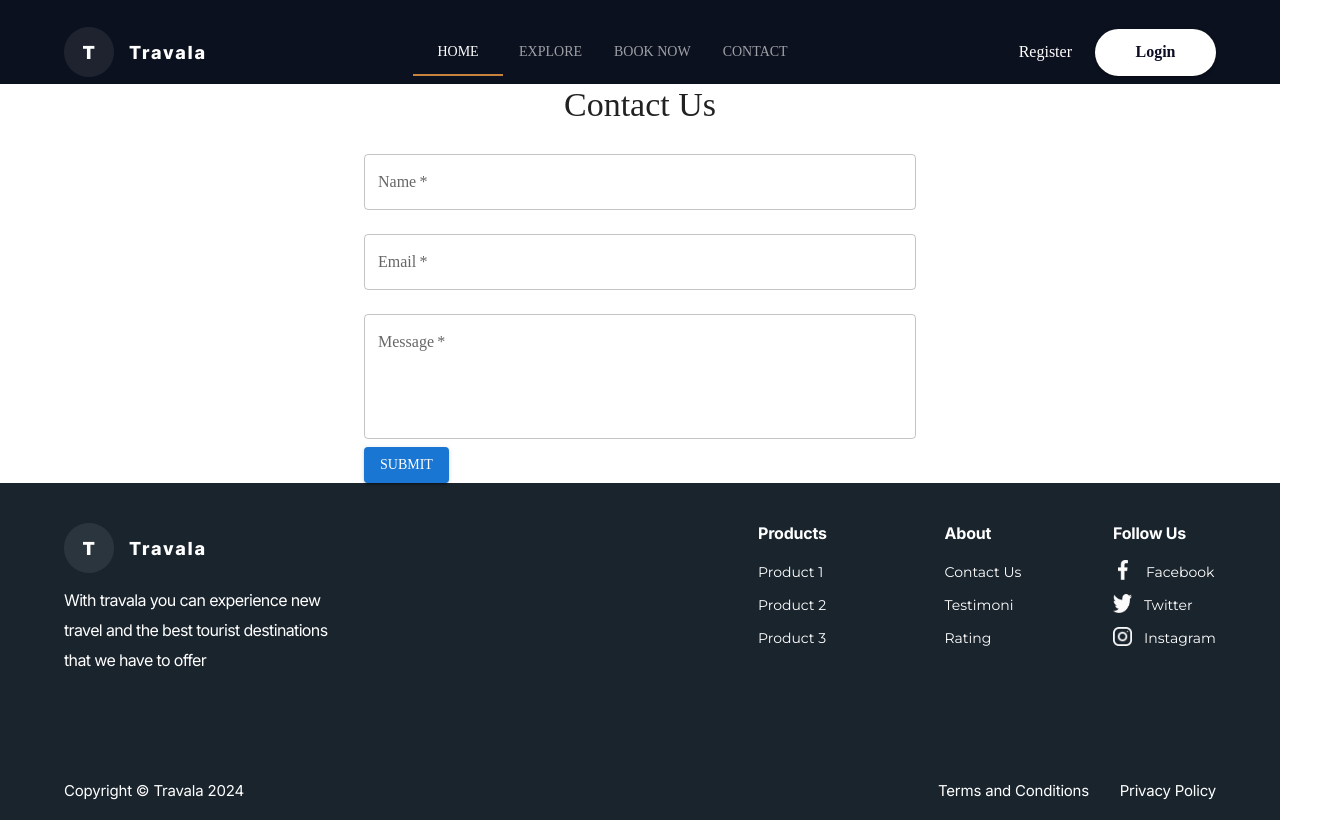
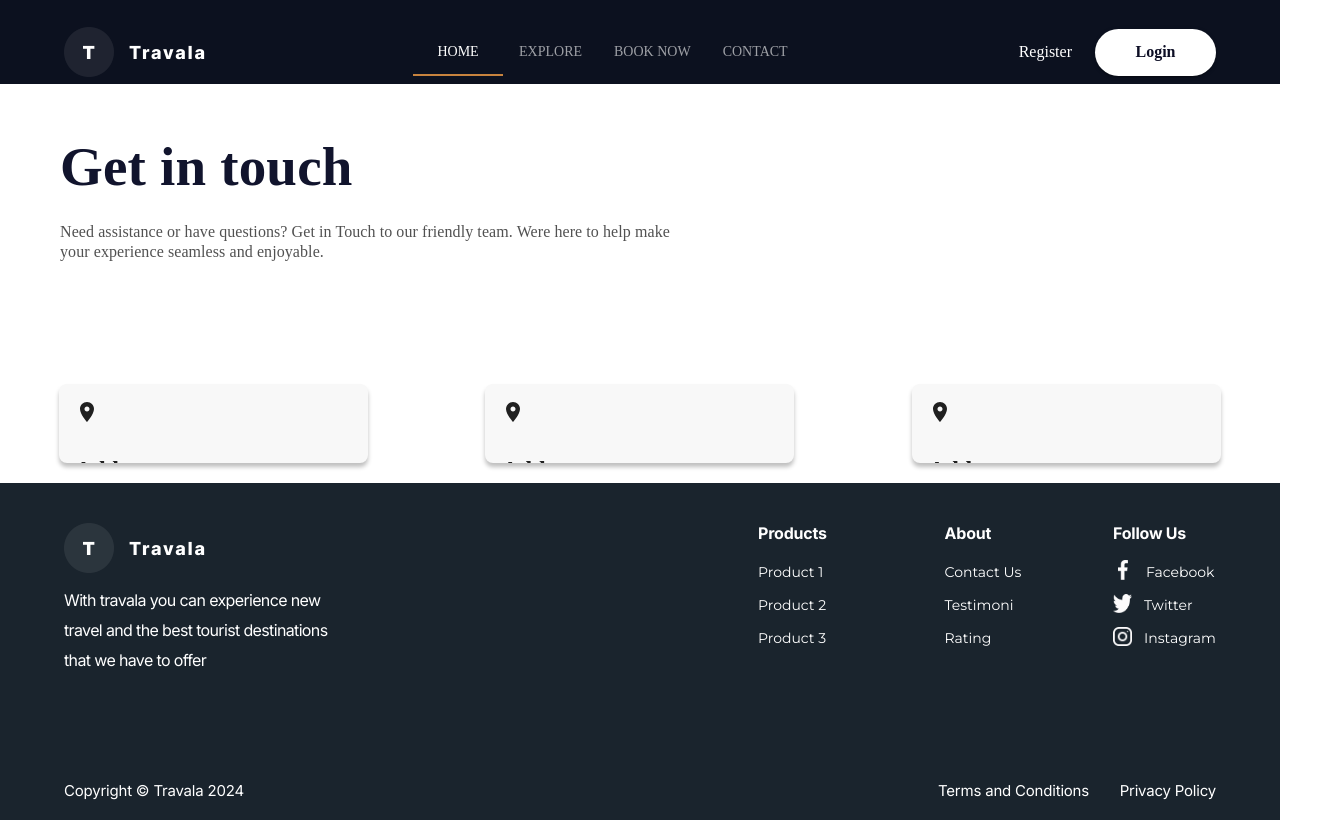
Before and after one commit to Software-Lifecycle-Consultants/slc-open-hms, a Next.js app: page /contact-us in a window 1280 px wide. Shown: the whole page, 1340 px wide, since content can reach past the window. Built offline with nearby package versions, Linux system fonts and the light colour scheme.

Commit message:
tempory update

```diff
--- a/app/contact-us/page.tsx
+++ b/app/contact-us/page.tsx
@@ -1,10 +1,13 @@
-"use client"
-import React, { useEffect, useState } from 'react';
-import TextField from '@mui/material/TextField';
-import Button from '@mui/material/Button';
-import Container from '@mui/material/Container';
-import Typography from '@mui/material/Typography';
-import { postData } from '@/services/api';
+"use client";
+import React, { useEffect, useState } from "react";
+import TextField from "@mui/material/TextField";
+import Button from "@mui/material/Button";
+import Container from "@mui/material/Container";
+import Typography from "@mui/material/Typography";
+import { postData } from "@/services/api";
+import HeaderSection from "@/components/contactPage/HeaderSection";
+import { Box } from "@mui/material";
+import ContactCard from "@/components/contactPage/ContactCard";
 
 //Contact data captured from the front-end
 interface ContactData {
@@ -19,7 +22,7 @@ interface ContactData {
  */
 
 const ContactUs = () => {
-  const [formData, setFormData] = useState<ContactData>({
+  /*const [formData, setFormData] = useState<ContactData>({
     name: '',
     email: '',
     message: '',
@@ -58,54 +61,33 @@ const ContactUs = () => {
     event.preventDefault();
     postApiData();
     console.log('Form Data:', formData);
-  };
-
+  };*/
 
   return (
-    <Container maxWidth="sm">
-      <Typography variant="h4" align="center" gutterBottom>
-        Contact Us
-      </Typography>
-      <form onSubmit={handleSubmit}>
-        <TextField
-          label="Name"
-          variant="outlined"
-          fullWidth
-          margin="normal"
-          name="name"
-          value={formData.name}
-          onChange={handleChange}
-          required
-        />
-        <TextField
-          label="Email"
-          variant="outlined"
-          fullWidth
-          margin="normal"
-          type="email"
-          name="email"
-          value={formData.email}
-          onChange={handleChange}
-          required
-        />
-        <TextField
-          label="Message"
-          variant="outlined"
-          fullWidth
-          margin="normal"
-          name="message"
-          value={formData.message}
-          onChange={handleChange}
-          multiline
-          rows={4}
-          required
-        />
-        <Button variant="contained" color="primary" type="submit">
-          Submit
-        </Button>
-      </form>
-    </Container>
+    <>
+      <Box
+        sx={{
+          backgroundColor: "white",
+          color: "white",
+          height: { xs: "200px", sm: "250px", md: "300px", lg: "300px" },
+          width: "100%",
+          display: "inline-block",
+          marginLeft: { xs: "10px", sm: "15px", md: "30px", lg: "60px" },
+          paddingBottom: "10px",
+        }}
+      >
+        <HeaderSection />
+      </Box>
+
+      <Box
+        sx={{
+          display: "flex",
+        }}
+      >
+        <ContactCard />
+      </Box>
+    </>
   );
-}
+};
 
 export default ContactUs;
--- /dev/null
+++ b/components/contactPage/ContactCard.tsx
@@ -0,0 +1,87 @@
+import { Box, Card, CardContent, Grid, Icon } from "@mui/material";
+import React from "react";
+import LocationOnIcon from "@mui/icons-material/LocationOn";
+
+const ContactCard = () => {
+  return (
+    <>
+      <Card
+        sx={{
+          borderRadius: "8px",
+          boxShadow: "0px 4px 4px rgba(0, 0, 0, 0.25)",
+          width: "309px",
+          height: "79px",
+          backgroundColor: "#F8F8F8",
+          marginBottom: "20px",
+          marginLeft: "auto",
+          marginRight: "auto",
+        }}
+      >
+        <Grid>
+          <Box sx={{}}>
+            <CardContent>
+              <Box>
+                <LocationOnIcon />
+              </Box>
+              <Box>
+                <h2>Address</h2>
+              </Box>
+            </CardContent>
+          </Box>
+        </Grid>
+      </Card>
+      <Card
+        sx={{
+          borderRadius: "8px",
+          boxShadow: "0px 4px 4px rgba(0, 0, 0, 0.25)",
+          width: "309px",
+          height: "79px",
+          backgroundColor: "#F8F8F8",
+          marginBottom: "20px",
+          marginLeft: "auto",
+          marginRight: "auto",
+        }}
+      >
+        <Grid>
+          <Box sx={{}}>
+            <CardContent>
+              <Box>
+                <LocationOnIcon />
+              </Box>
+              <Box>
+                <h2>Address</h2>
+              </Box>
+            </CardContent>
+          </Box>
+        </Grid>
+      </Card>
+      <Card
+        sx={{
+          borderRadius: "8px",
+          boxShadow: "0px 4px 4px rgba(0, 0, 0, 0.25)",
+          width: "309px",
+          height: "79px",
+          backgroundColor: "#F8F8F8",
+          marginBottom: "20px",
+          marginLeft: "auto",
+          marginRight: "auto",
+        }}
+      >
+        <Grid>
+          <Box sx={{}}>
+            <CardContent>
+              <Box>
+                <LocationOnIcon />
+              </Box>
+              <Box>
+                <h2>Address</h2>
+              </Box>
+            </CardContent>
+          </Box>
+        </Grid>
+      </Card>
+    </>
+  );
+};
+
+export default ContactCard;
--- /dev/null
+++ b/components/contactPage/HeaderSection.tsx
@@ -0,0 +1,54 @@
+import { lora, mulish } from "@/app/fonts";
+import { Box, Grid, Typography } from "@mui/material";
+import React from "react";
+
+const HeaderSection = () => {
+  return (
+    <>
+      <Grid container spacing={2}>
+        <Grid item xs={12} md={6}>
+          <Box
+            sx={{
+              paddingTop: { xs: "25px", sm: "50px", md: "50px" },
+              paddingBottom: { xs: "25px", sm: "50px", md: "50px", lg: "50px" },
+            }}
+          >
+            <Typography
+              variant="h1"
+              className={lora.className}
+              sx={{
+                color: "#11142D",
+                fontSize: { xs: "42px", sm: "50px", md: "55px" },
+                fontStyle: "normal",
+                fontWeight: 700,
+                lineHeight: "120%",
+                letterSpacing: "0.186px",
+              }}
+            >
+              Get in touch
+            </Typography>
+            <Typography
+              variant="body1"
+              className={mulish.className}
+              sx={{
+                color: "#515151",
+                fontSize: { xs: "14px", sm: "14px", md: "16px", lg: "16px" },
+                lineHeight: "125%",
+                fontStyle: "normal",
+                letterSpacing: "0.08px",
+                fontWeight: "400",
+                marginTop: "22px",
+              }}
+            >
+              Need assistance or have questions? Get in Touch to our friendly
+              team. Were here to help make your experience seamless and
+              enjoyable.
+            </Typography>
+          </Box>
+        </Grid>
+      </Grid>
+    </>
+  );
+};
+
+export default HeaderSection;
```
